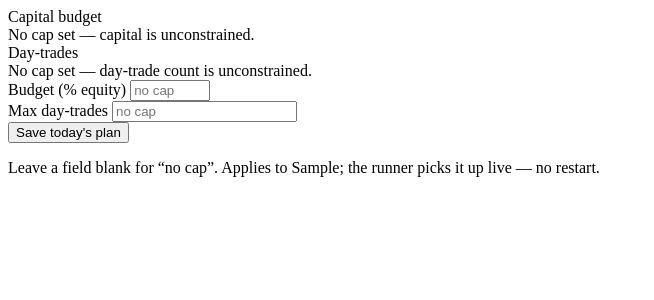
After one commit to techtimefly/trident_trader, a FastAPI app: template src/trident/dashboard/templates/_daily_plan.html in a window 1280 px wide. The commit adds this page. Shown: the top 300 px of the page, without its empty margins (0-654 px from the left). Run offline with FastAPI, Linux system fonts and the light colour scheme; the template is opened without the code that fills it: most values are stand-ins (such as "Sample title", 1, 10 or a date in 2020).

Commit message:
feat: dashboard panel to set and watch the Daily Plan
A "Today's plan" panel on the dashboard: the user sets the day's
capital-budget percent and max-day-trades cap, and sees live usage —
notional deployed vs budget, day-trades used vs cap over the rolling
5-business-day window. Edits persist immediately and the runners pick
them up live with no restart, the same property as the kill switch.

- GET/POST /api/daily-plan. The POST reads the urlencoded form body
  with stdlib parse_qs, so no python-multipart dependency is needed.
  Inputs are validated (budget 0-100%, trades >= 0); a blank field
  means "no cap". DB and Alpaca calls are wrapped defensively so this
  outer-ring panel degrades to placeholders rather than 500-ing.
- _daily_plan.html plus a panel in index.html, following the
  kill-switch HTMX mutating-form pattern.

Also sorts app.py's import block (a pre-existing ruff I001 in the
block this commit edits).

```diff
--- a/src/trident/dashboard/app.py
+++ b/src/trident/dashboard/app.py
@@ -13,6 +13,7 @@ from datetime import UTC, datetime, timedelta
 from decimal import Decimal
 from pathlib import Path
 from typing import Any
+from urllib.parse import parse_qs
 
 from fastapi import FastAPI, Request
 from fastapi.responses import HTMLResponse, JSONResponse
@@ -20,14 +21,22 @@ from fastapi.templating import Jinja2Templates
 from sqlalchemy import select
 
 from trident.audit.log import configure_logging
-from trident.clock import ET, is_market_open, now_et
+from trident.clock import ET, is_market_open, now_et, nth_business_day_back
 from trident.dashboard.alpaca_view import get_account, list_positions
+from trident.persistence.daily_plan import (
+    day_trades_in_window,
+    get_for_day,
+    notional_deployed_today,
+    upsert,
+)
 from trident.persistence.models import (
     AuditEvent,
-    Order as OrderModel,
     ReplayRun,
     ReplayTrade,
     Signal,
+)
+from trident.persistence.models import (
+    Order as OrderModel,
 )
 from trident.persistence.session import session_scope
 from trident.persistence.state import (
@@ -53,6 +62,12 @@ def _fmt_pct(d: Decimal | None) -> str:
     if d is None:
         return "—"
     return f"{d:+.2f}%"
+
+
+def _plain_decimal(d: Decimal) -> str:
+    """Decimal as a plain string — trailing zeros trimmed, no scientific notation."""
+    s = format(d, "f")
+    return s.rstrip("0").rstrip(".") if "." in s else s
 
 
 def _bot_status() -> dict[str, Any]:
@@ -214,6 +229,96 @@ def api_kill_release() -> Any:
     return {"engaged": False}
 
 
+def _daily_plan_context(notice: str | None = None, error: bool = False) -> dict[str, Any]:
+    """Render context for the Daily Plan panel: today's plan + live usage.
+
+    Defensive — the panel is outer-ring; a DB or Alpaca hiccup degrades it to
+    placeholders rather than 500-ing.
+    """
+    today = now_et().date()
+    ctx: dict[str, Any] = {
+        "trading_day": today.strftime("%a %b %d"),
+        "window_start": nth_business_day_back(today, 5).strftime("%b %d"),
+        "notice": notice,
+        "notice_error": error,
+        "budget_pct_value": "",
+        "max_day_trades_value": "",
+        "has_budget": False,
+        "budget_fmt": "—",
+        "deployed_fmt": "—",
+        "budget_used_pct": 0,
+        "has_trade_cap": False,
+        "day_trades_used": 0,
+        "day_trades_cap": 0,
+    }
+    try:
+        plan = get_for_day(today)
+        if plan is not None and plan.budget_pct is not None:
+            ctx["has_budget"] = True
+            ctx["budget_pct_value"] = _plain_decimal(plan.budget_pct)
+            deployed = notional_deployed_today(today)
+            ctx["deployed_fmt"] = _fmt_money(deployed)
+            account = get_account()
+            if account is not None:
+                budget = account.equity * (plan.budget_pct / Decimal("100"))
+                ctx["budget_fmt"] = _fmt_money(budget)
+                if budget > 0:
+                    ctx["budget_used_pct"] = min(int(deployed / budget * 100), 100)
+        if plan is not None and plan.max_day_trades is not None:
+            ctx["has_trade_cap"] = True
+            ctx["max_day_trades_value"] = str(plan.max_day_trades)
+            ctx["day_trades_cap"] = plan.max_day_trades
+            ctx["day_trades_used"] = day_trades_in_window(today)
+    except Exception:
+        if not notice:
+            ctx["notice"] = "Could not load today's plan."
+            ctx["notice_error"] = True
+    return ctx
+
+
+def _save_daily_plan(budget_pct_raw: str, max_day_trades_raw: str) -> tuple[str, bool]:
+    """Parse, validate and persist today's plan. Returns (notice, is_error).
+
+    A blank field means 'no cap' for that knob.
+    """
+    budget_pct: Decimal | None = None
+    max_day_trades: int | None = None
+    try:
+        if budget_pct_raw.strip():
+            budget_pct = Decimal(budget_pct_raw.strip())
+            if not (Decimal("0") < budget_pct <= Decimal("100")):
+                return "Capital budget must be between 0 and 100%.", True
+        if max_day_trades_raw.strip():
+            max_day_trades = int(max_day_trades_raw.strip())
+            if max_day_trades < 0:
+                return "Max day-trades cannot be negative.", True
+    except (ValueError, ArithmeticError):
+        return "Could not parse those values — check the numbers.", True
+    try:
+        upsert(now_et().date(), budget_pct, max_day_trades, actor="dashboard")
+    except Exception:
+        return "Failed to save the plan.", True
+    return "Today's plan saved.", False
+
+
+@app.get("/api/daily-plan", response_class=HTMLResponse)
+def api_daily_plan(request: Request) -> Any:
+    return templates.TemplateResponse(request, "_daily_plan.html", _daily_plan_context())
+
+
+@app.post("/api/daily-plan", response_class=HTMLResponse)
+async def api_daily_plan_save(request: Request) -> Any:
+    # HTMX posts an application/x-www-form-urlencoded body; parse_qs is stdlib,
+    # so no python-multipart dependency is needed for this one form.
+    form = parse_qs((await request.body()).decode("utf-8"))
+    budget_pct = (form.get("budget_pct") or [""])[0]
+    max_day_trades = (form.get("max_day_trades") or [""])[0]
+    notice, error = _save_daily_plan(budget_pct, max_day_trades)
+    return templates.TemplateResponse(
+        request, "_daily_plan.html", _daily_plan_context(notice=notice, error=error)
+    )
+
+
 @app.get("/api/replay", response_class=HTMLResponse)
 def api_replay(request: Request) -> Any:
     with session_scope() as s:
--- /dev/null
+++ b/src/trident/dashboard/templates/_daily_plan.html
@@ -0,0 +1,54 @@
+<div class="p-5 space-y-5">
+    <div class="grid grid-cols-1 sm:grid-cols-2 gap-5">
+        <div>
+            <div class="text-xs dim uppercase tracking-widest">Capital budget</div>
+            {% if has_budget %}
+                <div class="mono text-lg font-semibold mt-1">
+                    {{ deployed_fmt }} <span class="dim text-sm">of</span> {{ budget_fmt }}
+                </div>
+                <div class="mt-2 h-1.5 rounded-full bg-[var(--panel-2)] overflow-hidden">
+                    <div class="h-full rounded-full"
+                         style="width: {{ budget_used_pct }}%; background: var(--indigo);"></div>
+                </div>
+                <div class="text-xs dim mt-1 mono">{{ budget_used_pct }}% of today's budget deployed</div>
+            {% else %}
+                <div class="text-sm dim mt-1">No cap set &mdash; capital is unconstrained.</div>
+            {% endif %}
+        </div>
+        <div>
+            <div class="text-xs dim uppercase tracking-widest">Day-trades</div>
+            {% if has_trade_cap %}
+                <div class="mono text-lg font-semibold mt-1">
+                    {{ day_trades_used }} <span class="dim text-sm">of</span> {{ day_trades_cap }}
+                </div>
+                <div class="text-xs dim mt-1 mono">rolling 5 trading days &middot; since {{ window_start }}</div>
+            {% else %}
+                <div class="text-sm dim mt-1">No cap set &mdash; day-trade count is unconstrained.</div>
+            {% endif %}
+        </div>
+    </div>
+
+    <form hx-post="/api/daily-plan" hx-target="#daily-plan" hx-swap="innerHTML"
+          class="border-t border-[var(--border)] pt-4 flex flex-wrap items-end gap-4">
+        <div>
+            <label class="text-xs dim uppercase tracking-widest block mb-1">Budget (% equity)</label>
+            <input type="number" name="budget_pct" step="0.1" min="0" max="100"
+                   value="{{ budget_pct_value }}" placeholder="no cap"
+                   class="mono text-sm bg-[var(--panel-2)] border border-[var(--border)] rounded px-2 py-1 w-32" />
+        </div>
+        <div>
+            <label class="text-xs dim uppercase tracking-widest block mb-1">Max day-trades</label>
+            <input type="number" name="max_day_trades" step="1" min="0"
+                   value="{{ max_day_trades_value }}" placeholder="no cap"
+                   class="mono text-sm bg-[var(--panel-2)] border border-[var(--border)] rounded px-2 py-1 w-32" />
+        </div>
+        <button class="btn btn-ghost text-sm" type="submit">Save today's plan</button>
+        {% if notice %}
+            <span class="pill {{ 'pill-red' if notice_error else 'pill-green' }}">{{ notice }}</span>
+        {% endif %}
+    </form>
+    <div class="text-xs dim">
+        Leave a field blank for &ldquo;no cap&rdquo;. Applies to {{ trading_day }};
+        the runner picks it up live &mdash; no restart.
+    </div>
+</div>
```
Also changed, not shown: src/trident/dashboard/templates/index.html (+16 -0 lines).
